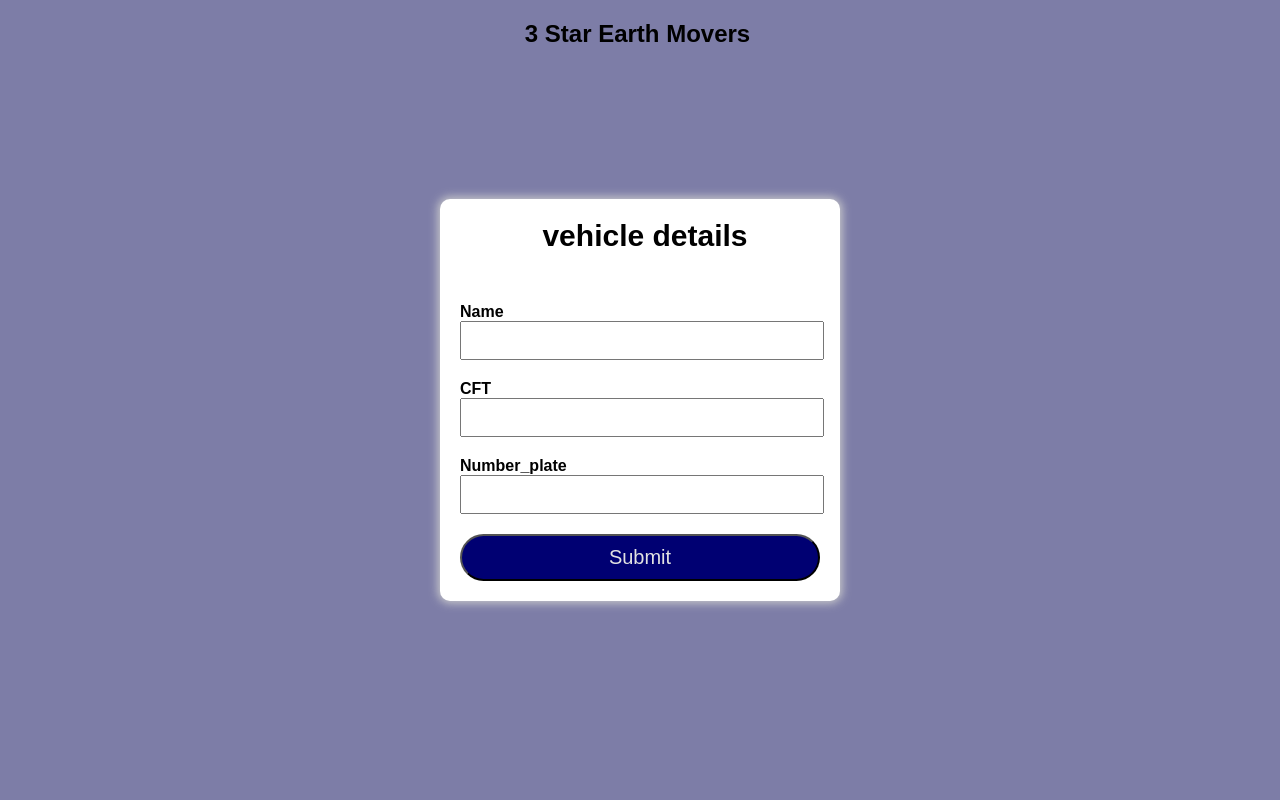
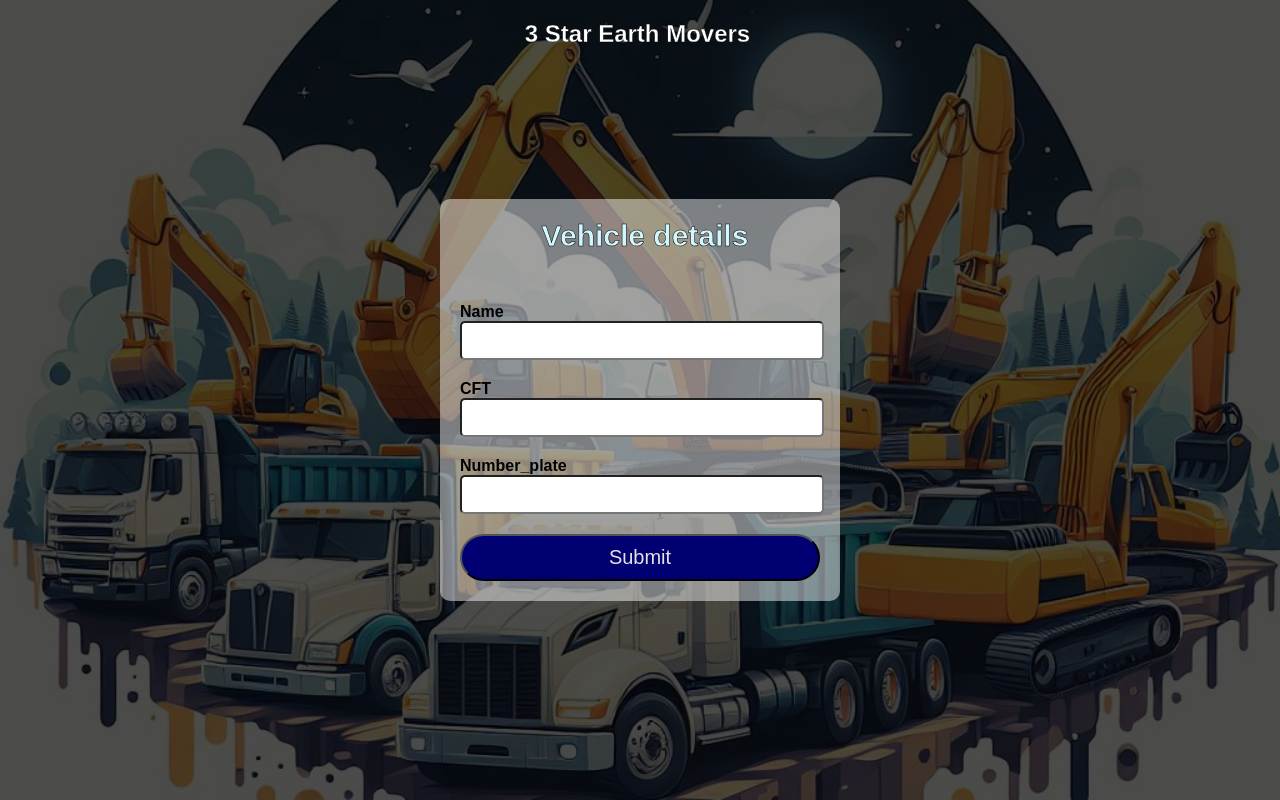
Before and after one commit to Srujan-rai/Vehicle_tracking, a plain HTML site: page index.html in a window 1280 px wide. Drawn offline with Linux system fonts and the light colour scheme.

Commit message:
changed styles

```diff
--- a/index.html
+++ b/index.html
@@ -14,17 +14,33 @@
           }
             body{
 
-                background-color: rgb(125, 125, 167);
+                /*background-color: rgb(125, 125, 167);*/
+                background-image: url('./bc\ \(2\).jpg');
+                background-repeat: no-repeat;
+                background-size: cover;
+                background-position: center;
                 height: 100vh;
                 display: flex;
                 justify-content: center;
                 align-items: center;
             }
+            body::before {
+                content: '';
+                position: absolute;
+                top: 0;
+                left: 0;
+                width: 100%;
+                height: 100%;
+                background-color: rgba(0, 0, 0, 0.7);
+                z-index: -1;
+              }
+
+
             .main{
                 flex-basis: 400px;
                 height: max-content;
-                background-color: white;
-                box-shadow: 0px 0px 10px 2px #ccc;
+                background-color: #ffffff78;
+
                 display: flex;
                 flex-direction: column;
                 border-radius: 10px;
@@ -33,6 +49,9 @@
                 padding: 20px 10px 10px 20px;
                 font-size: 30px;
                 align-self: center;
+                -webkit-text-stroke: rgb(0, 0, 0) 0.5px;
+                font-weight: bold;
+                color: rgb(210, 248, 255);
             }
             .main form{
                 padding: 20px;
@@ -74,8 +93,14 @@
                 position: fixed;
                 top: 20px;
                 left: 41%;
-                font-weight: bold;
+                font-weight:bolder;
                 font-size: 1.5rem;
+                color: white;
+                -webkit-text-stroke: 0.3px black;
+            }
+
+            input{
+                border-radius: 5px;
             }
 
             @media (max-width:500px) {
@@ -90,7 +115,7 @@
 <body>
     <div id="main-heading">3 Star Earth Movers</div>
     <div class="main">
-        <h3>vehicle details</h3>
+        <h3>Vehicle details</h3>
         <form  method="post" id="form">
             <div id="res" style="color:green;font-size:14px;"></div>
             <div class="form-outer">
```
